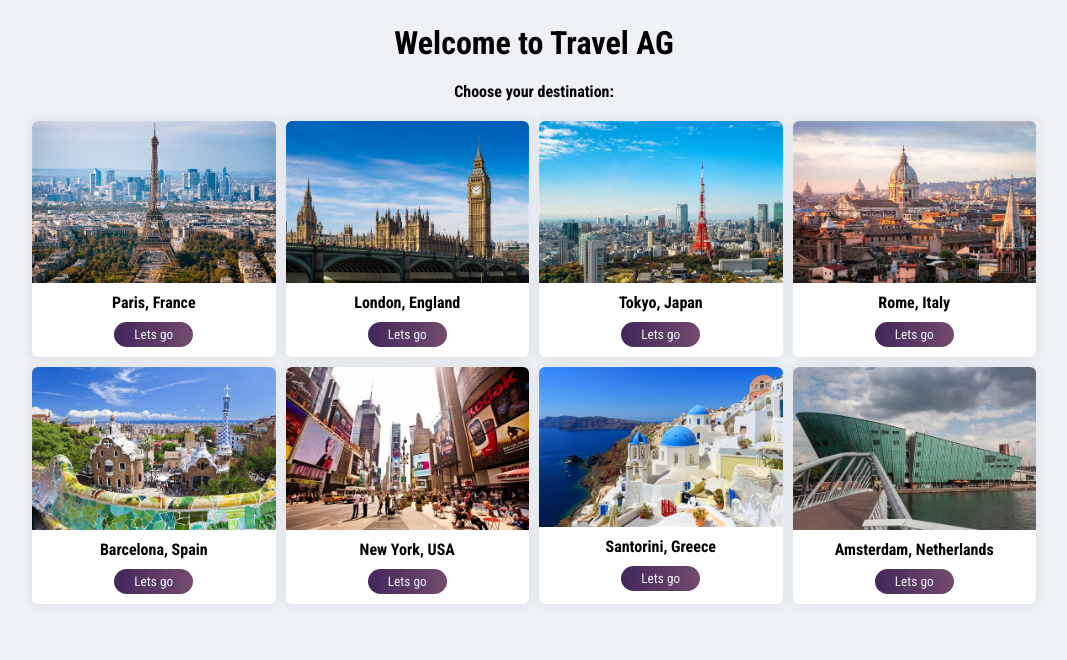
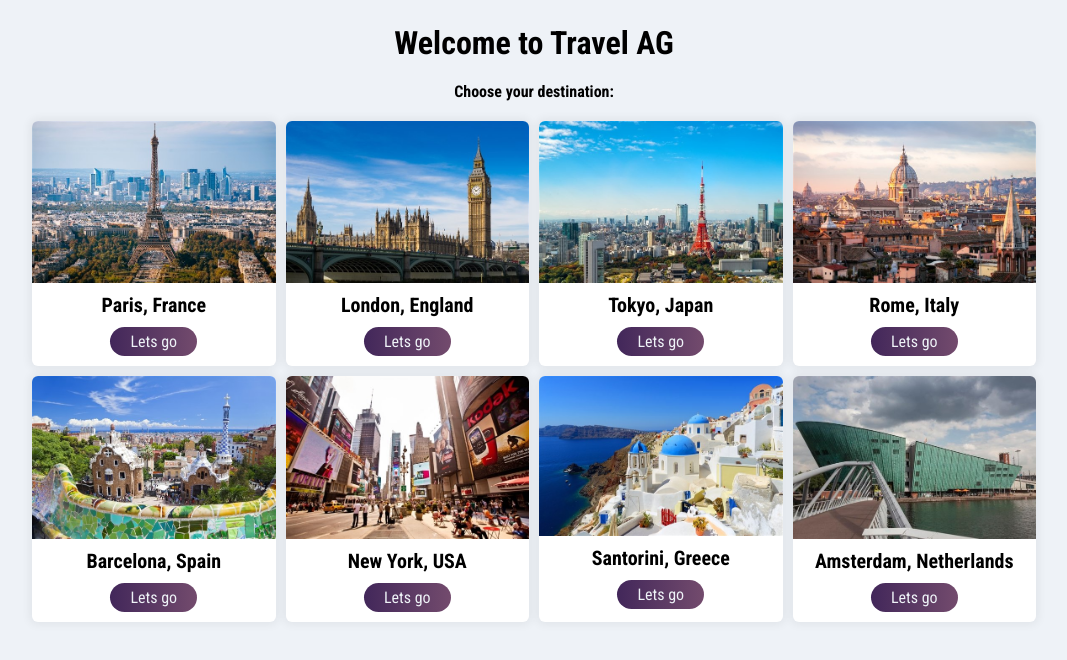
Before and after one commit to about7codes/travelag, a React (Create React App) app: page / in a window 1280 px wide. Shown: the top 660 px of the page, without its empty margins (106-1173 px from the left). Built offline with nearby package versions, Linux system fonts and the light colour scheme.

Commit message:
added favicon

```diff
--- a/public/index.html
+++ b/public/index.html
@@ -2,7 +2,7 @@
 <html lang="en">
   <head>
     <meta charset="utf-8" />
-    <link rel="icon" href="%PUBLIC_URL%/favicon.ico" />
+    <link rel="icon" href="%PUBLIC_URL%/travel.png" />
     <meta name="viewport" content="width=device-width, initial-scale=1" />
     <meta name="theme-color" content="#000000" />
     <meta
--- a/src/styles/styles.css
+++ b/src/styles/styles.css
@@ -97,6 +97,7 @@ img {
 .place-b {
   text-align: center;
   padding-bottom: 10px;
+  font-size: 20px;
 }
 
 .place-b h4 {
@@ -106,6 +107,7 @@ img {
 }
 
 .place-b button {
+  font-size: 16px;
   border-radius: 30px;
   border: 0;
   cursor: pointer;
--- a/src/styles/styles.scss
+++ b/src/styles/styles.scss
@@ -91,12 +91,14 @@ img {
   &-b {
     text-align: center;
     padding-bottom: 10px;
+    font-size: 20px;
     h4 {
       margin: 0;
       text-align: center;
       padding: 10px 0;
     }
     button {
+      font-size: 16px;
       border-radius: 30px;
       border: 0;
       cursor: pointer;
```
Also changed, not shown: public/travel.png (added), 1 other file (tests, documents, lock files or other folders).
